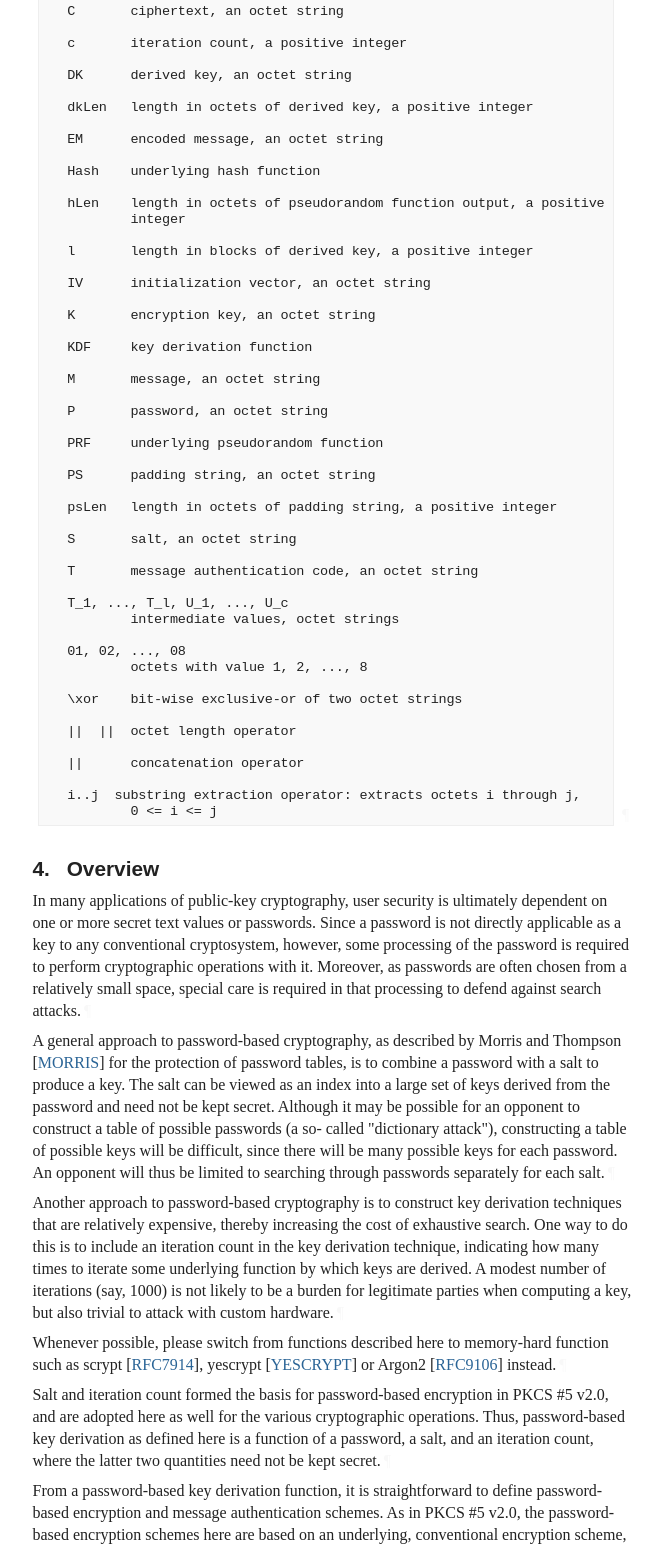
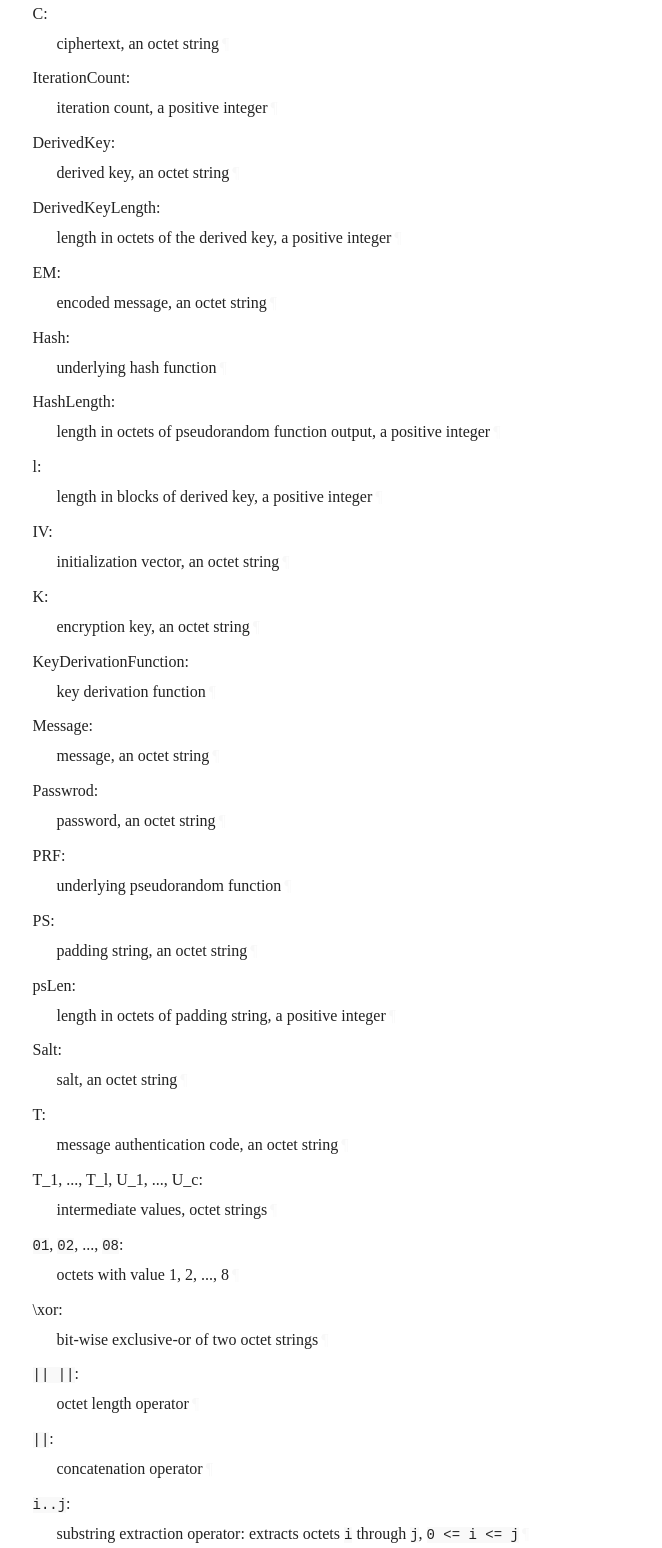
Before and after one commit to xnox/draft-xnox-pkcs5-v2dot2, a plain HTML site: page main/draft-xnox-pkcs5-v2dot2.html in a window 1280 px wide. Shown: the part 1532-3080 px from the top of the page, without its empty margins (92-754 px from the left). Drawn offline with Linux system fonts and the light colour scheme; a web font is replaced by a local one.

Commit message:
Script updating gh-pages from 671f798. [ci skip]

```diff
--- a/main/draft-xnox-pkcs5-v2dot2.html
+++ b/main/draft-xnox-pkcs5-v2dot2.html
@@ -1268,61 +1268,132 @@ appear in all capitals, as shown here.<a href="#section-2-1" class="pilcrow">¶<
       <h2 id="name-notation">
 <a href="#section-3" class="section-number selfRef">3. </a><a href="#name-notation" class="section-name selfRef">Notation</a>
       </h2>
-<div class="alignLeft art-text artwork" id="section-3-1">
-<pre>
-   C       ciphertext, an octet string
-
-   c       iteration count, a positive integer
-
-   DK      derived key, an octet string
-
-   dkLen   length in octets of derived key, a positive integer
-
-   EM      encoded message, an octet string
-
-   Hash    underlying hash function
-
-   hLen    length in octets of pseudorandom function output, a positive
-           integer
-
-   l       length in blocks of derived key, a positive integer
-
-   IV      initialization vector, an octet string
-
-   K       encryption key, an octet string
-
-   KDF     key derivation function
-
-   M       message, an octet string
-
-   P       password, an octet string
-
-   PRF     underlying pseudorandom function
-
-   PS      padding string, an octet string
-
-   psLen   length in octets of padding string, a positive integer
-
-   S       salt, an octet string
-
-   T       message authentication code, an octet string
-
-   T_1, ..., T_l, U_1, ..., U_c
-           intermediate values, octet strings
-
-   01, 02, ..., 08
-           octets with value 1, 2, ..., 8
-
-   \xor    bit-wise exclusive-or of two octet strings
-
-   ||  ||  octet length operator
-
-   ||      concatenation operator
-
-   i..j  substring extraction operator: extracts octets i through j,
-           0 &lt;= i &lt;= j
-</pre><a href="#section-3-1" class="pilcrow">¶</a>
-</div>
+<span class="break"></span><dl class="dlNewline" id="section-3-1">
+        <dt id="section-3-1.1">C:</dt>
+        <dd style="margin-left: 1.5em" id="section-3-1.2">
+          <p id="section-3-1.2.1">ciphertext, an octet string<a href="#section-3-1.2.1" class="pilcrow">¶</a></p>
+</dd>
+        <dd class="break"></dd>
+<dt id="section-3-1.3">IterationCount:</dt>
+        <dd style="margin-left: 1.5em" id="section-3-1.4">
+          <p id="section-3-1.4.1">iteration count, a positive integer<a href="#section-3-1.4.1" class="pilcrow">¶</a></p>
+</dd>
+        <dd class="break"></dd>
+<dt id="section-3-1.5">DerivedKey:</dt>
+        <dd style="margin-left: 1.5em" id="section-3-1.6">
+          <p id="section-3-1.6.1">derived key, an octet string<a href="#section-3-1.6.1" class="pilcrow">¶</a></p>
+</dd>
+        <dd class="break"></dd>
+<dt id="section-3-1.7">DerivedKeyLength:</dt>
+        <dd style="margin-left: 1.5em" id="section-3-1.8">
+          <p id="section-3-1.8.1">length in octets of the derived key, a positive integer<a href="#section-3-1.8.1" class="pilcrow">¶</a></p>
+</dd>
+        <dd class="break"></dd>
+<dt id="section-3-1.9">EM:</dt>
+        <dd style="margin-left: 1.5em" id="section-3-1.10">
+          <p id="section-3-1.10.1">encoded message, an octet string<a href="#section-3-1.10.1" class="pilcrow">¶</a></p>
+</dd>
+        <dd class="break"></dd>
+<dt id="section-3-1.11">Hash:</dt>
+        <dd style="margin-left: 1.5em" id="section-3-1.12">
+          <p id="section-3-1.12.1">underlying hash function<a href="#section-3-1.12.1" class="pilcrow">¶</a></p>
+</dd>
+        <dd class="break"></dd>
+<dt id="section-3-1.13">HashLength:</dt>
+        <dd style="margin-left: 1.5em" id="section-3-1.14">
+          <p id="section-3-1.14.1">length in octets of pseudorandom function output, a positive integer<a href="#section-3-1.14.1" class="pilcrow">¶</a></p>
+</dd>
+        <dd class="break"></dd>
+<dt id="section-3-1.15">l:</dt>
+        <dd style="margin-left: 1.5em" id="section-3-1.16">
+          <p id="section-3-1.16.1">length in blocks of derived key, a positive integer<a href="#section-3-1.16.1" class="pilcrow">¶</a></p>
+</dd>
+        <dd class="break"></dd>
+<dt id="section-3-1.17">IV:</dt>
+        <dd style="margin-left: 1.5em" id="section-3-1.18">
+          <p id="section-3-1.18.1">initialization vector, an octet string<a href="#section-3-1.18.1" class="pilcrow">¶</a></p>
+</dd>
+        <dd class="break"></dd>
+<dt id="section-3-1.19">K:</dt>
+        <dd style="margin-left: 1.5em" id="section-3-1.20">
+          <p id="section-3-1.20.1">encryption key, an octet string<a href="#section-3-1.20.1" class="pilcrow">¶</a></p>
+</dd>
+        <dd class="break"></dd>
+<dt id="section-3-1.21">KeyDerivationFunction:</dt>
+        <dd style="margin-left: 1.5em" id="section-3-1.22">
+          <p id="section-3-1.22.1">key derivation function<a href="#section-3-1.22.1" class="pilcrow">¶</a></p>
+</dd>
+        <dd class="break"></dd>
+<dt id="section-3-1.23">Message:</dt>
+        <dd style="margin-left: 1.5em" id="section-3-1.24">
+          <p id="section-3-1.24.1">message, an octet string<a href="#section-3-1.24.1" class="pilcrow">¶</a></p>
+</dd>
+        <dd class="break"></dd>
+<dt id="section-3-1.25">Passwrod:</dt>
+        <dd style="margin-left: 1.5em" id="section-3-1.26">
+          <p id="section-3-1.26.1">password, an octet string<a href="#section-3-1.26.1" class="pilcrow">¶</a></p>
+</dd>
+        <dd class="break"></dd>
+<dt id="section-3-1.27">PRF:</dt>
+        <dd style="margin-left: 1.5em" id="section-3-1.28">
+          <p id="section-3-1.28.1">underlying pseudorandom function<a href="#section-3-1.28.1" class="pilcrow">¶</a></p>
+</dd>
+        <dd class="break"></dd>
+<dt id="section-3-1.29">PS:</dt>
+        <dd style="margin-left: 1.5em" id="section-3-1.30">
+          <p id="section-3-1.30.1">padding string, an octet string<a href="#section-3-1.30.1" class="pilcrow">¶</a></p>
+</dd>
+        <dd class="break"></dd>
+<dt id="section-3-1.31">psLen:</dt>
+        <dd style="margin-left: 1.5em" id="section-3-1.32">
+          <p id="section-3-1.32.1">length in octets of padding string, a positive integer<a href="#section-3-1.32.1" class="pilcrow">¶</a></p>
+</dd>
+        <dd class="break"></dd>
+<dt id="section-3-1.33">Salt:</dt>
+        <dd style="margin-left: 1.5em" id="section-3-1.34">
+          <p id="section-3-1.34.1">salt, an octet string<a href="#section-3-1.34.1" class="pilcrow">¶</a></p>
+</dd>
+        <dd class="break"></dd>
+<dt id="section-3-1.35">T:</dt>
+        <dd style="margin-left: 1.5em" id="section-3-1.36">
+          <p id="section-3-1.36.1">message authentication code, an octet string<a href="#section-3-1.36.1" class="pilcrow">¶</a></p>
+</dd>
+        <dd class="break"></dd>
+<dt id="section-3-1.37">T_1, ..., T_l, U_1, ..., U_c:</dt>
+        <dd style="margin-left: 1.5em" id="section-3-1.38">
+          <p id="section-3-1.38.1">intermediate values, octet strings<a href="#section-3-1.38.1" class="pilcrow">¶</a></p>
+</dd>
+        <dd class="break"></dd>
+<dt id="section-3-1.39">
+<code>01</code>, <code>02</code>, ..., <code>08</code>:</dt>
+        <dd style="margin-left: 1.5em" id="section-3-1.40">
+          <p id="section-3-1.40.1">octets with value 1, 2, ..., 8<a href="#section-3-1.40.1" class="pilcrow">¶</a></p>
+</dd>
+        <dd class="break"></dd>
+<dt id="section-3-1.41">\xor:</dt>
+        <dd style="margin-left: 1.5em" id="section-3-1.42">
+          <p id="section-3-1.42.1">bit-wise exclusive-or of two octet strings<a href="#section-3-1.42.1" class="pilcrow">¶</a></p>
+</dd>
+        <dd class="break"></dd>
+<dt id="section-3-1.43">
+<code>||  ||</code>:</dt>
+        <dd style="margin-left: 1.5em" id="section-3-1.44">
+          <p id="section-3-1.44.1">octet length operator<a href="#section-3-1.44.1" class="pilcrow">¶</a></p>
+</dd>
+        <dd class="break"></dd>
+<dt id="section-3-1.45">
+<code>||</code>:</dt>
+        <dd style="margin-left: 1.5em" id="section-3-1.46">
+          <p id="section-3-1.46.1">concatenation operator<a href="#section-3-1.46.1" class="pilcrow">¶</a></p>
+</dd>
+        <dd class="break"></dd>
+<dt id="section-3-1.47">
+<code>i..j</code>:</dt>
+        <dd style="margin-left: 1.5em" id="section-3-1.48">
+          <p id="section-3-1.48.1">substring extraction operator: extracts octets <code>i</code> through <code>j</code>, <code>0 &lt;= i &lt;= j</code><a href="#section-3-1.48.1" class="pilcrow">¶</a></p>
+</dd>
+      <dd class="break"></dd>
+</dl>
 </section>
 </div>
 <div id="overview">
@@ -1487,10 +1558,11 @@ available.<a href="#section-5.1-10" class="pilcrow">¶</a></p>
 <a href="#section-5.2" class="section-number selfRef">5.2. </a><a href="#name-iteration-count" class="section-name selfRef">Iteration Count</a>
         </h3>
 <p id="section-5.2-1">An iteration count has traditionally served the purpose of increasing
-the cost of producing keys from a password, thereby also increasing the
-difficulty of attack. Mathematically, an iteration count of c will
-increase the security strength of a password by log2(c) bits against
-trial-based attacks like brute force or dictionary attacks.<a href="#section-5.2-1" class="pilcrow">¶</a></p>
+the cost of producing keys from a password, thereby also increasing
+the difficulty of attack. Mathematically, an iteration count will
+increase the security strength of a password by log2(IteractionCount)
+bits against trial-based attacks like brute force or dictionary
+attacks.<a href="#section-5.2-1" class="pilcrow">¶</a></p>
 <p id="section-5.2-2">Choosing a reasonable value for the iteration count depends on
 environment and circumstances, and varies from application to
 application. The computing power of general purpose and bespoke
@@ -1541,13 +1613,14 @@ possible, hence the independent definition of these functions.<a href="#section-
 might include the following steps:<a href="#section-6-3" class="pilcrow">¶</a></p>
 <ol start="1" type="1" class="normal type-1" id="section-6-4">
 <li id="section-6-4.1">
-          <p id="section-6-4.1.1">Select a salt S and an iteration count c, as outlined in <a href="#salt-count" class="auto internal xref">Section 5</a>.<a href="#section-6-4.1.1" class="pilcrow">¶</a></p>
+          <p id="section-6-4.1.1">Select a Salt and an IterationCount, as outlined in <a href="#salt-count" class="auto internal xref">Section 5</a>.<a href="#section-6-4.1.1" class="pilcrow">¶</a></p>
 </li>
         <li id="section-6-4.2">
-          <p id="section-6-4.2.1">Select a length in octets for the derived key, dkLen.<a href="#section-6-4.2.1" class="pilcrow">¶</a></p>
+          <p id="section-6-4.2.1">Select a length in octets for the derived key, DerivedKeyLength.<a href="#section-6-4.2.1" class="pilcrow">¶</a></p>
 </li>
         <li id="section-6-4.3">
-          <p id="section-6-4.3.1">Apply the key derivation function to the password, the salt, the iteration count and the key length to produce a derived key.<a href="#section-6-4.3.1" class="pilcrow">¶</a></p>
+          <p id="section-6-4.3.1">Apply the key derivation function to the password, the salt, the
+iteration count and the key length to produce a derived key.<a href="#section-6-4.3.1" class="pilcrow">¶</a></p>
 </li>
         <li id="section-6-4.4">
           <p id="section-6-4.4.1">Output the derived key.<a href="#section-6-4.4.1" class="pilcrow">¶</a></p>
@@ -1555,7 +1628,8 @@ might include the following steps:<a href="#section-6-3" class="pilcrow">¶</a><
       </ol>
 <p id="section-6-5">Only a single key can be derived. Any number of additional keys may
 not be derived from a password by varying the salt. If additional keys
-are needed use the derived key as input material to HKDF <span>[<a href="#RFC5869" class="cite xref">RFC5869</a>]</span>.<a href="#section-6-5" class="pilcrow">¶</a></p>
+are needed use the derived key as input material to and Extract and
+Expand function such as HKDF <span>[<a href="#RFC5869" class="cite xref">RFC5869</a>]</span>.<a href="#section-6-5" class="pilcrow">¶</a></p>
 <div id="pbkdf2">
 <section id="section-6.1">
         <h3 id="name-pbkdf2">
@@ -1568,7 +1642,7 @@ derived key may be limited by the structure of the underlying
 pseudorandom function.  See Appendix B.1 for further discussion.)<a href="#section-6.1-1" class="pilcrow">¶</a></p>
 <div class="alignLeft art-text artwork" id="section-6.1-2">
 <pre>
-   DerivedKey = PBKDF2 (Password, Salt, IterationCount, DerivedKeyLength)
+DerivedKey = PBKDF2 (Password, Salt, IterationCount, DerivedKeyLength)
 </pre><a href="#section-6.1-2" class="pilcrow">¶</a>
 </div>
 <p id="section-6.1-3">Options<a href="#section-6.1-3" class="pilcrow">¶</a></p>
```
Also changed, not shown: main/draft-xnox-pkcs5-v2dot2.txt.
